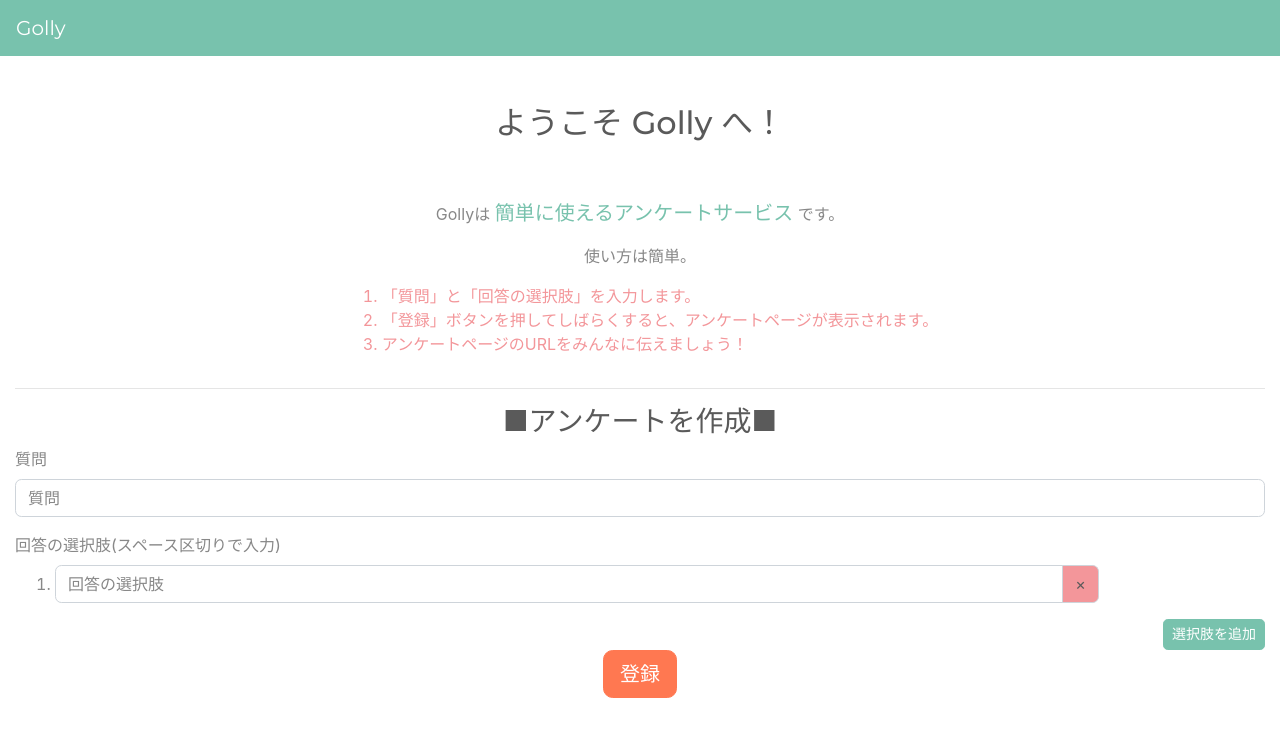
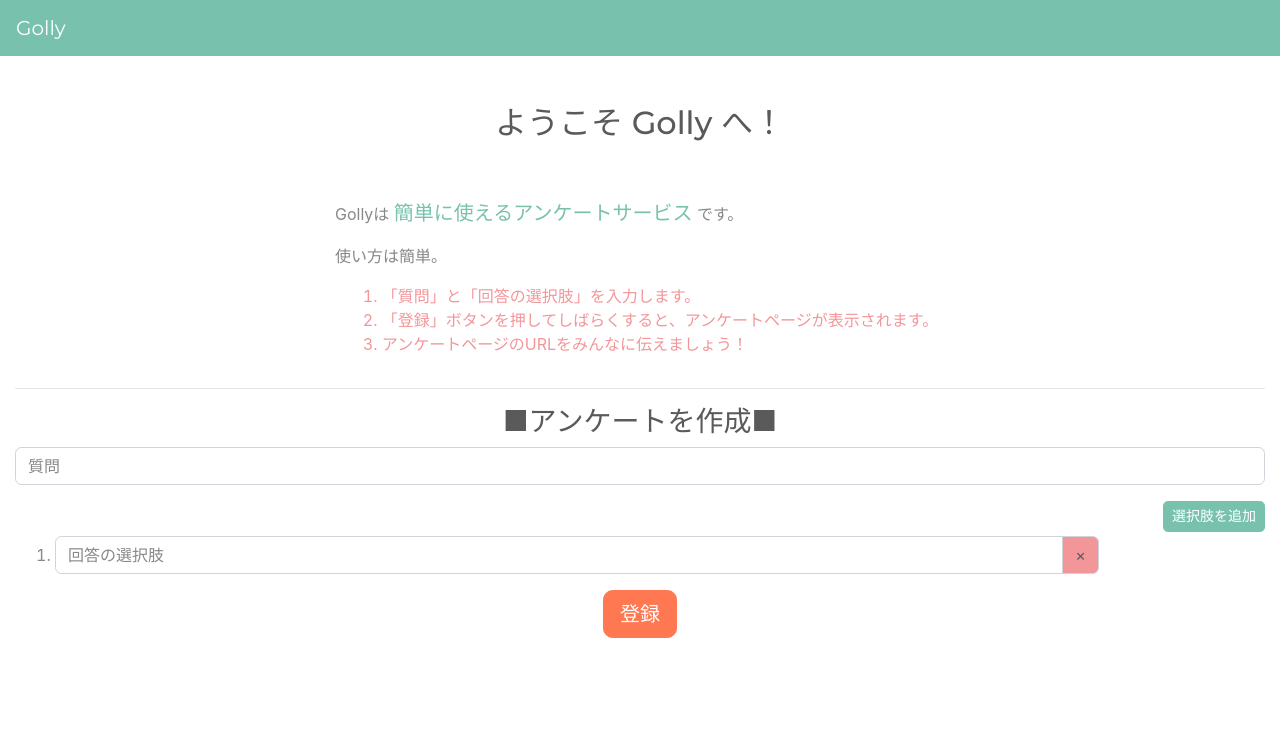
Before and after one commit to genzouw/golly, a Vue app: page / in a window 1280 px wide. Shown: the top 736 px of the page. Built offline with nearby package versions, Linux system fonts and the light colour scheme.

Commit message:
デザインなど問題のあった箇所を修正.

```diff
--- a/src/components/Show.vue
+++ b/src/components/Show.vue
@@ -15,13 +15,15 @@
     </div>
 
     <div class="row mb-1" v-for="(it, index) in choices" :key="index">
-      <div class="col-sm-7">
+      <div class="col-sm-8">
         <button class="btn btn-primary" style="width: 3em;" @click.self="click(it.id)" :disabled="choices_button_disabled">{{ index+1 }}</button>
         <span>{{ it.choice }}</span>
       </div>
-      <div class="col-auto">
-        <span class="text-success font-weight-bold" v-if="choices_button_disabled && it.selected_number">投票数 : {{it.selected_number}} 件</span>
+      <div class="col-sm-4">
+        <div class="text-secondary font-weight-bold float-right" v-if="choices_button_disabled && it.selected_number">投票数 : <div style="width: 4em; text-align: right;">{{it.selected_number}} 件</div></div>
       </div>
+
+      <hr />
     </div>
   </div>
 </template>
--- a/src/components/Top.vue
+++ b/src/components/Top.vue
@@ -7,11 +7,8 @@
     </div>
 
     <div class="row">
-      <div class="col d-flex justify-content-center col-sm-12">
+      <div class="offset-sm-3 col-auto offset-sm-3">
         <p>Gollyは <span class="lead text-primary">簡単に使えるアンケートサービス</span> です。</p>
-
-      </div>
-      <div class="col d-flex justify-content-center col-sm-12">
         <p>使い方は簡単。</p>
       </div>
     </div>
@@ -46,24 +43,22 @@
       <div class="row">
         <div class="col">
           <div class="form-group">
-            <label for="question" class="control-label">質問</label>
-            <input type="text" id="question" name="question" placeholder="質問" class="form-control" v-model="question" required v-validate="'required|min:3'" data-vv-as="質問" />
+            <input type="text" id="question" name="question" placeholder="質問" class="form-control form-control" v-model="question" required v-validate="'required|min:3'" data-vv-as="質問" @keypress.enter.prevent.self />
             <div class="invalid-feedback">{{ errors.first('question') }}</div>
           </div>
           <div class="form-group">
-            <label for="choices" class="control-label">回答の選択肢(スペース区切りで入力)</label>
+            <button class="btn btn-primary btn-sm float-right mb-1" @click.prevent.self="appendChoice">選択肢を追加</button>
             <ol>
               <li v-for="(it, index) in choices" v-bind:key="index">
                 <div class="form-inline input-group">
-                <input type="text" v-bind:name="'choice' + index" placeholder="回答の選択肢" class="form-control col-sm-10" v-model="it.text" required v-validate="'required|min:3'" data-vv-as="回答の選択肢" />
-                <div class="input-group-append">
-                  <div class="input-group-text bg-secondary" @click.prevent.self="removeChoice(index)">×</div>
-                </div>
+                  <input type="text" v-bind:name="'choice' + index" placeholder="回答の選択肢" class="form-control col-sm-10" v-model="it.text" required v-validate="'required|min:3'" data-vv-as="回答の選択肢" />
+                  <div class="input-group-append">
+                    <div class="input-group-text bg-secondary" @click.prevent.self="removeChoice(index)">×</div>
+                  </div>
                 </div>
                 <div class="invalid-feedback">{{ errors.first('choice' + index) }}</div>
               </li>
             </ol>
-            <button class="btn btn-primary btn-sm float-right" @click.prevent.self="appendChoice">選択肢を追加</button>
           </div>
         </div>
       </div>
```
